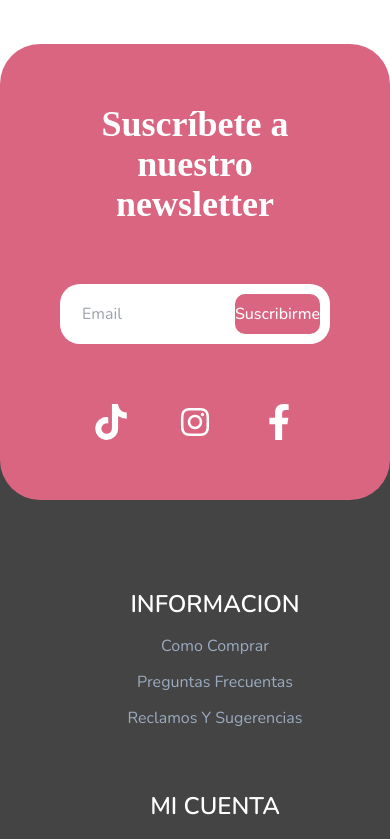
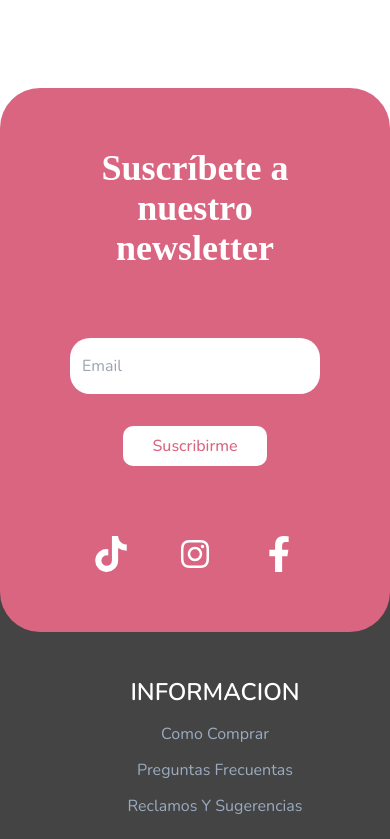
Before and after one commit to baxriddin0317/floreria, a Next.js app: page / in a window 390 px wide. Shown: the part 4035-4874 px from the top of the page. Built offline with nearby package versions, Linux system fonts and the light colour scheme; a web font is replaced by a local one.

Commit message:
email form

```diff
--- a/components/sections/Newsletter.jsx
+++ b/components/sections/Newsletter.jsx
@@ -15,11 +15,11 @@ function Newsletter() {
             Suscríbete a nuestro newsletter
         </h1>
         <form
-            className='bg-white rounded-20 flex items-center justify-between gap-8 mb-60 max-w-[460px] mx-auto p-2.5'
+            className='md:bg-white rounded-20 flex flex-col md:flex-row items-center justify-between gap-8 mb-60 max-w-[460px] mx-auto p-2.5'
             onClick={handleSubmit}
         >
-            <input className='font-normal text-base text-gray-text w-full outline-none pl-3' type="text" placeholder='Email' />
-            <button className='bg-site-pink hover:bg-white text-white hover:text-text-pink rounded-10 h-10 w-36 font-medium text-base'>
+            <input className='font-normal text-base text-gray-text w-full py-4 md:py-0 rounded-20 outline-none pl-3' type="text" placeholder='Email' />
+            <button className='bg-white md:bg-site-pink hover:bg-white text-text-pink md:text-white md:hover:text-text-pink rounded-10 h-10 w-36 font-medium text-base'>
             Suscribirme
             </button>
         </form>
```
